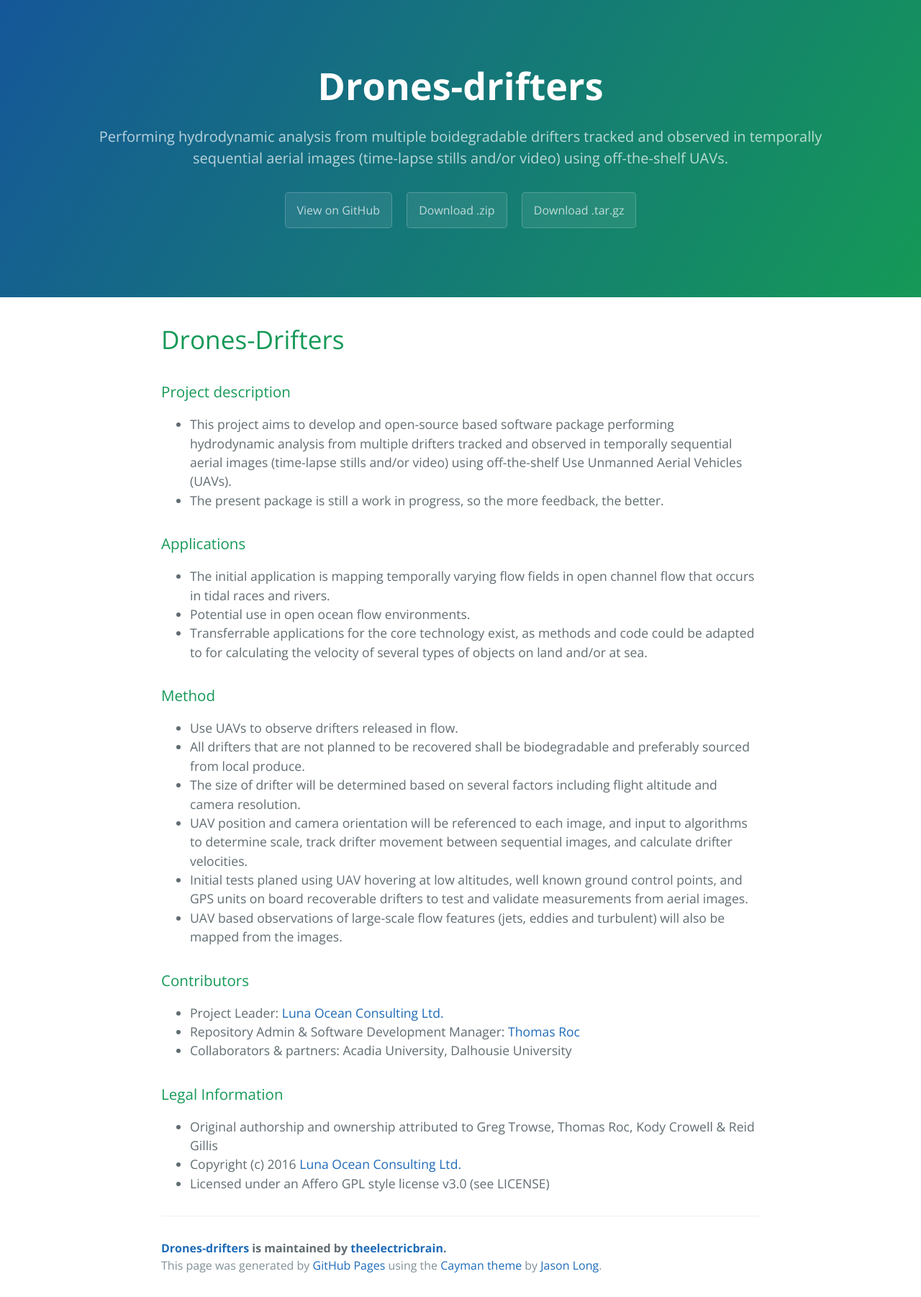
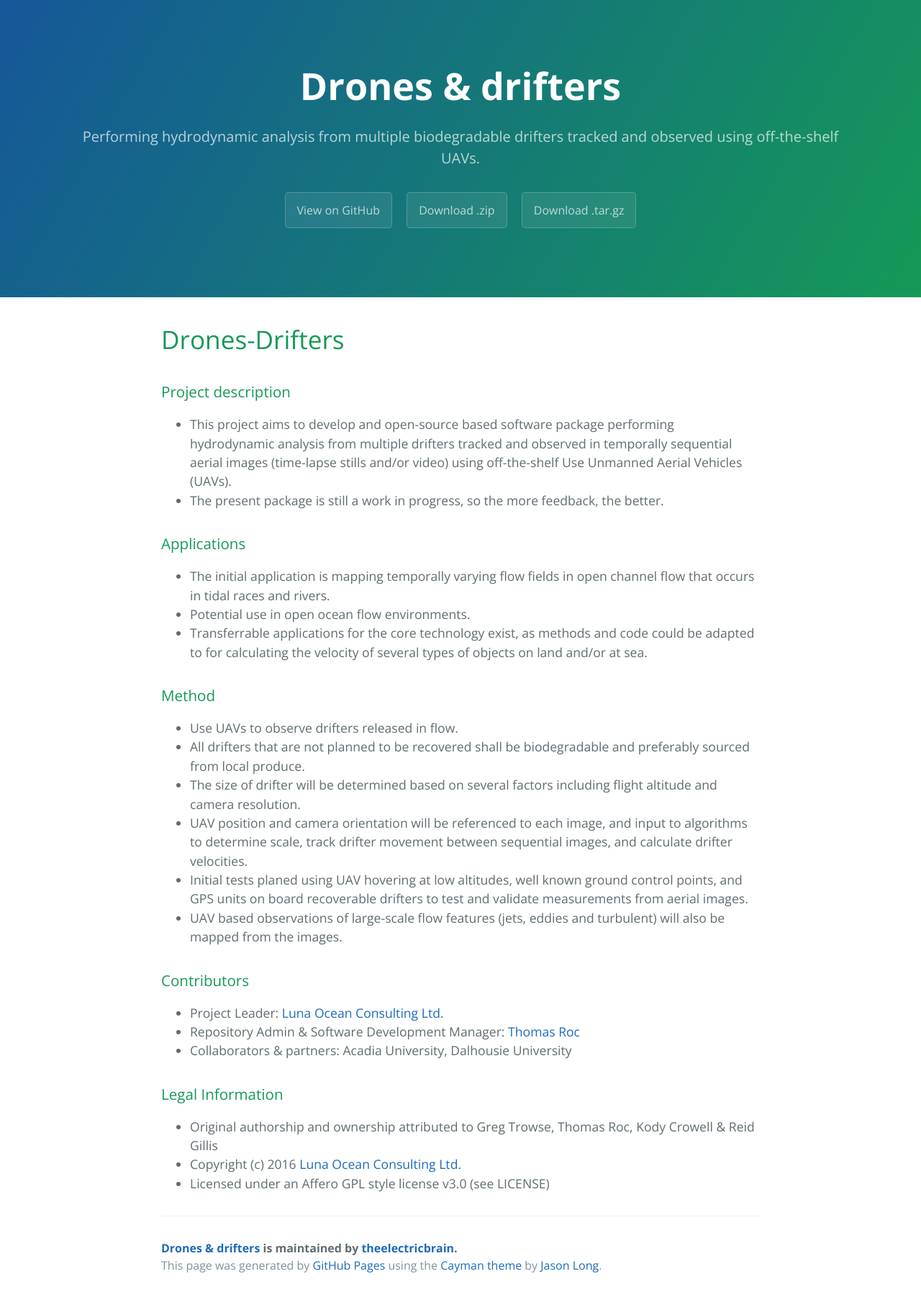
Before and after one commit to theelectricbrain/Drones-Drifters, a plain HTML site: page index.html in a window 1280 px wide. Shown: the whole page at 72% size. Drawn offline with nearby package versions, Linux system fonts and the light colour scheme.

```diff
--- a/index.html
+++ b/index.html
@@ -2,7 +2,7 @@
 <html lang="en-us">
   <head>
     <meta charset="UTF-8">
-    <title>Drones-drifters by theelectricbrain</title>
+    <title>Drones &amp; drifters by theelectricbrain</title>
     <meta name="viewport" content="width=device-width, initial-scale=1">
     <link rel="stylesheet" type="text/css" href="stylesheets/normalize.css" media="screen">
     <link href='https://fonts.googleapis.com/css?family=Open+Sans:400,700' rel='stylesheet' type='text/css'>
@@ -11,8 +11,8 @@
   </head>
   <body>
     <section class="page-header">
-      <h1 class="project-name">Drones-drifters</h1>
-      <h2 class="project-tagline">Performing hydrodynamic analysis from multiple boidegradable drifters tracked and observed in temporally sequential aerial images (time-lapse stills and/or video) using off-the-shelf UAVs.</h2>
+      <h1 class="project-name">Drones &amp; drifters</h1>
+      <h2 class="project-tagline">Performing hydrodynamic analysis from multiple biodegradable drifters tracked and observed using off-the-shelf UAVs.</h2>
       <a href="https://github.com/theelectricbrain/Drones-Drifters" class="btn">View on GitHub</a>
       <a href="https://github.com/theelectricbrain/Drones-Drifters/zipball/master" class="btn">Download .zip</a>
       <a href="https://github.com/theelectricbrain/Drones-Drifters/tarball/master" class="btn">Download .tar.gz</a>
@@ -87,7 +87,7 @@ Reid Gillis</li>
 </ul>
 
       <footer class="site-footer">
-        <span class="site-footer-owner"><a href="https://github.com/theelectricbrain/Drones-Drifters">Drones-drifters</a> is maintained by <a href="https://github.com/theelectricbrain">theelectricbrain</a>.</span>
+        <span class="site-footer-owner"><a href="https://github.com/theelectricbrain/Drones-Drifters">Drones &amp; drifters</a> is maintained by <a href="https://github.com/theelectricbrain">theelectricbrain</a>.</span>
 
         <span class="site-footer-credits">This page was generated by <a href="https://pages.github.com">GitHub Pages</a> using the <a href="https://github.com/jasonlong/cayman-theme">Cayman theme</a> by <a href="https://twitter.com/jasonlong">Jason Long</a>.</span>
       </footer>
```
Also changed, not shown: params.json (+2 -2 lines).
